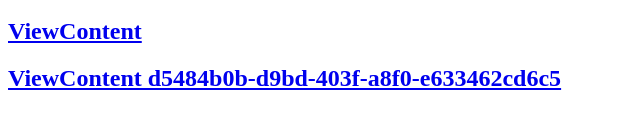
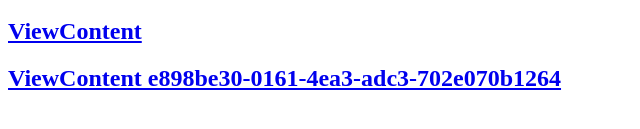
Before and after one commit to whiteibescu/DeepLinkTest, a plain HTML site: page index.html in a window 1280 px wide. Shown: the part 189-318 px from the top of the page, without its empty margins (0-640 px from the left). Drawn offline with Linux system fonts and the light colour scheme.

Commit message:
Update index.html

```diff
--- a/index.html
+++ b/index.html
@@ -17,7 +17,7 @@
 <a href="virnect://view?ViewContent">ViewContent </a>
 </h2>
 <h2 >
-<a href="virnect://view?d5484b0b-d9bd-403f-a8f0-e633462cd6c5">ViewContent d5484b0b-d9bd-403f-a8f0-e633462cd6c5</a>
+<a href="virnect://view?e898be30-0161-4ea3-adc3-702e070b1264">ViewContent e898be30-0161-4ea3-adc3-702e070b1264</a>
 </h2>
 </body>
 </html>
```
